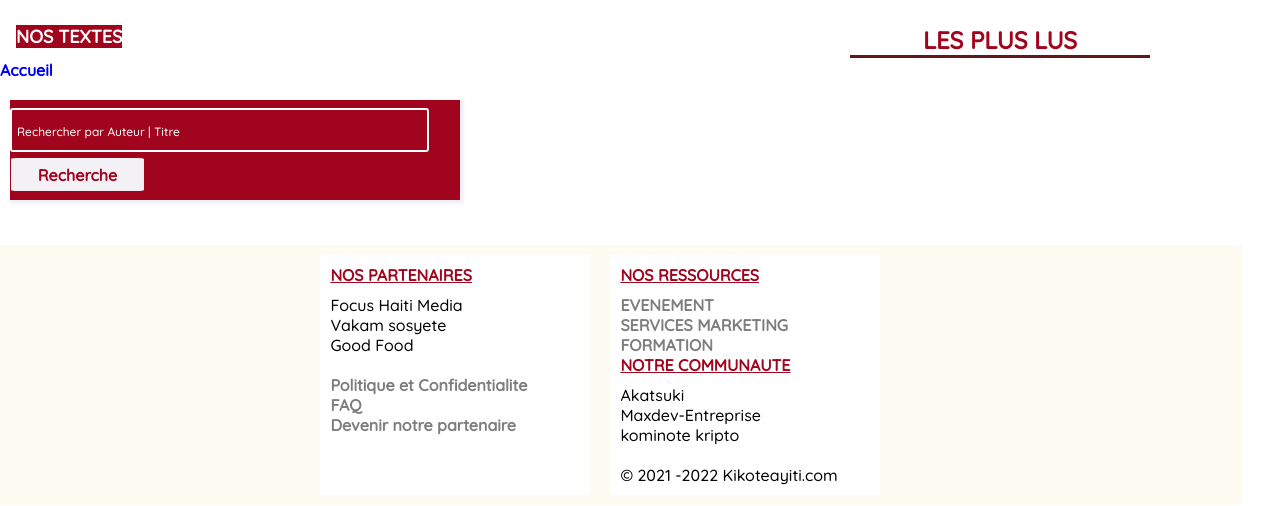
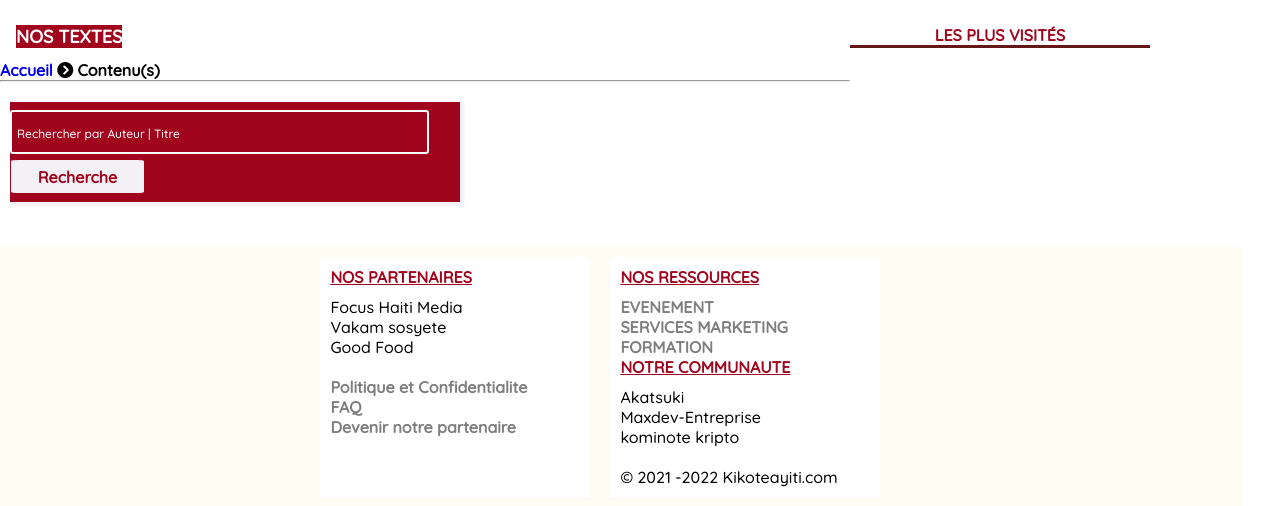
Before and after one commit to Maxdev01/testkikote, a Django app: a page that uses templates/creative/alltext.html in a window 1280 px wide. Shown: the part 80-586 px from the top of the page. Run offline with Django 3.2, Linux system fonts and the light colour scheme; data that the repository does not hold is empty.

Commit message:
corection css

```diff
--- a/static/creativecss/style.css
+++ b/static/creativecss/style.css
@@ -125,7 +125,7 @@
 {
     height: auto;
     width: 960px;
-    border: 2px solid black;
+    border: 2px solid silver;
     position: relative;
     left: 15%;
 
@@ -145,7 +145,7 @@
 {
     height: auto;
     width: 960px;
-    border: 2px solid black;
+    border: 2px solid silver;
     position: relative;
     left: 14%;
     color: wheat;
@@ -181,7 +181,7 @@
 {
     height: auto;
     width: 960px;
-    border: 2px solid black;
+    border: 2px solid silver;
     position: relative;
     left: 14%;
 }
--- a/templates/creative/alltext.html
+++ b/templates/creative/alltext.html
@@ -20,7 +20,12 @@
                 </ul>
 
             </div>
-            <h4><a href="{% url 'firststep' %}">Accueil</a></h4>
+            <h4><a href="{% url 'firststep' %}">Accueil</a>
+                <i class="fas fa-chevron-circle-right"></i>
+                Contenu(s)
+            </h4>
+
+            <hr>
 
 
             <div class="search-potfo">
@@ -59,7 +64,7 @@
 
             <!--  ******************************************************************  -->
          <div class="more-read-text">
-             <h2>Les plus lus</h2>
+             <h2 style="font-size: 16px">les plus visités</h2>
 
                 {% for i in more_read %}
 
--- a/templates/creative/details.html
+++ b/templates/creative/details.html
@@ -22,6 +22,7 @@
                                 <a href="{% url 'alltextes' %}">Precedente</a>
                                 <i class="fas fa-chevron-circle-right"></i>Lecture
                             </h4>
+                            <hr>
 
                         </div>
 
```
Also changed, not shown: db.sqlite3.
